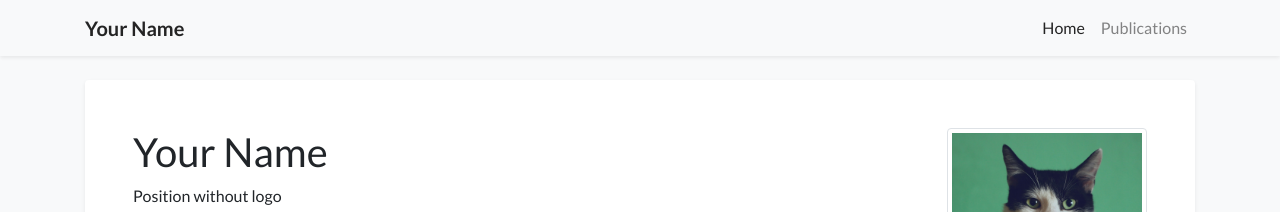
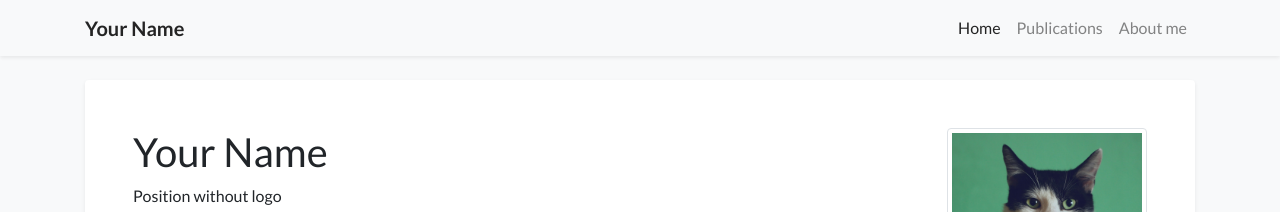
Before and after one commit to palmanna/website, a Jekyll site: the page built from index.html, in a window 1280 px wide. Shown: the top 212 px of the page. Built offline with Jekyll 4.4.1, drawn with Linux system fonts in a browser that asks for light colours; a style sheet for code colours, icons or effects is not loaded.

Commit message:
Update navigation.yml

```diff
--- a/_data/navigation.yml
+++ b/_data/navigation.yml
@@ -3,3 +3,5 @@ pages:
   url: /
 - name: Publications
   url: /publications
+- name: About me
+  url: /about
```
